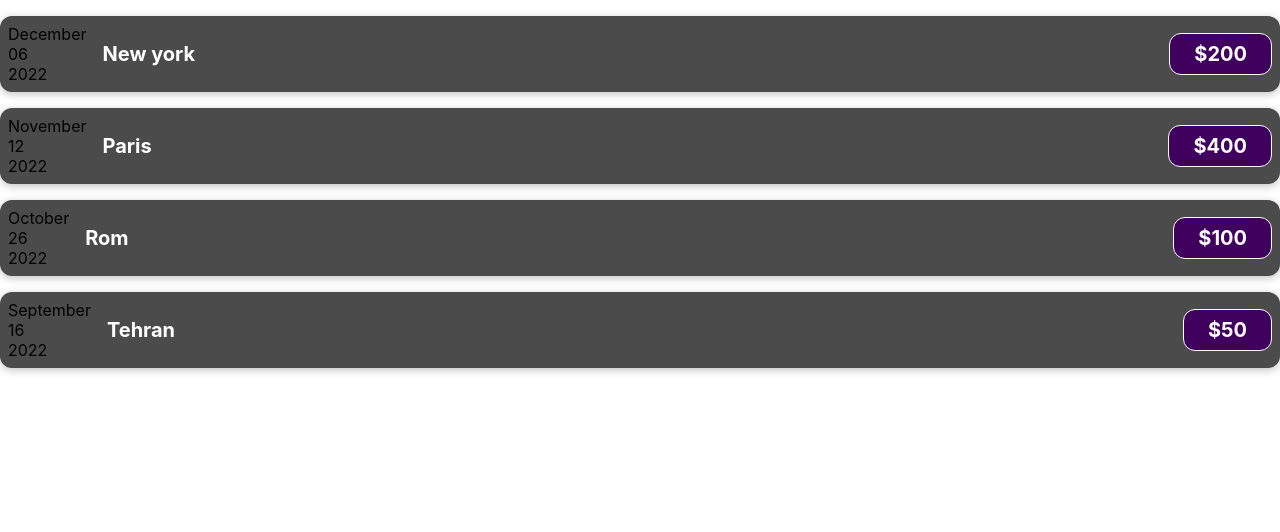
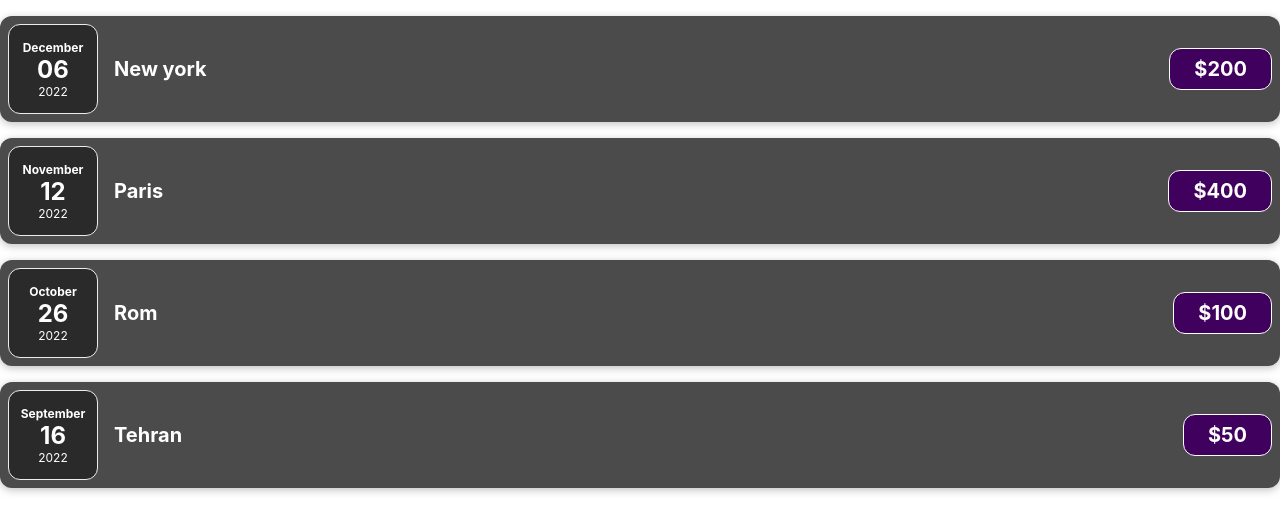
Before and after one commit to funnypar/FirstReactProject, a React (Create React App) app: page / in a window 1280 px wide. Shown: the top 532 px of the page. Built offline with nearby package versions, Linux system fonts and the light colour scheme.

Commit message:
Added EitemsDate component

```diff
--- a/src/components/Eitems.js
+++ b/src/components/Eitems.js
@@ -1,16 +1,10 @@
+import EitemsDate from "./EitemsDate";
 import "./Eitems.css";
 
 function EItems(props) {
-    const month = props.dateItem.toLocaleString("en-US", { month: "long" });
-    const day = props.dateItem.toLocaleString("en-US", { day: "2-digit" });
-    const year = props.dateItem.getFullYear();
     return (
         <div className="expense-item">
-            <div>
-                <div>{month}</div>
-                <div>{day}</div>
-                <div>{year}</div>
-            </div>
+            <EitemsDate dateItem={props.dateItem} />
             <div className="expense-item__description">
                 <h2>{props.title}</h2>
                 <div className="expense-item__price">${props.price}</div>
--- /dev/null
+++ b/src/components/EitemsDate.css
@@ -0,0 +1,26 @@
+.expense-date {
+    display: flex;
+    flex-direction: column;
+    width: 5.5rem;
+    height: 5.5rem;
+    border: 1px solid #ececec;
+    background-color: #2a2a2a;
+    color: white;
+    border-radius: 12px;
+    align-items: center;
+    justify-content: center;
+}
+
+.expense-date__month {
+    font-size: 0.75rem;
+    font-weight: bold;
+}
+
+.expense-date__year {
+    font-size: 0.75rem;
+}
+
+.expense-date__day {
+    font-size: 1.5rem;
+    font-weight: bold;
+}
--- /dev/null
+++ b/src/components/EitemsDate.js
@@ -0,0 +1,17 @@
+import "./EitemsDate.css";
+
+function EitemsDate(props) {
+    const month = props.dateItem.toLocaleString("en-US", { month: "long" });
+    const day = props.dateItem.toLocaleString("en-US", { day: "2-digit" });
+    const year = props.dateItem.getFullYear();
+
+    return (
+        <div className="expense-date">
+            <div className="expense-date__month">{month}</div>
+            <div className="expense-date__day">{day}</div>
+            <div className="expense-date__year">{year}</div>
+        </div>
+    );
+}
+
+export default EitemsDate;
```
